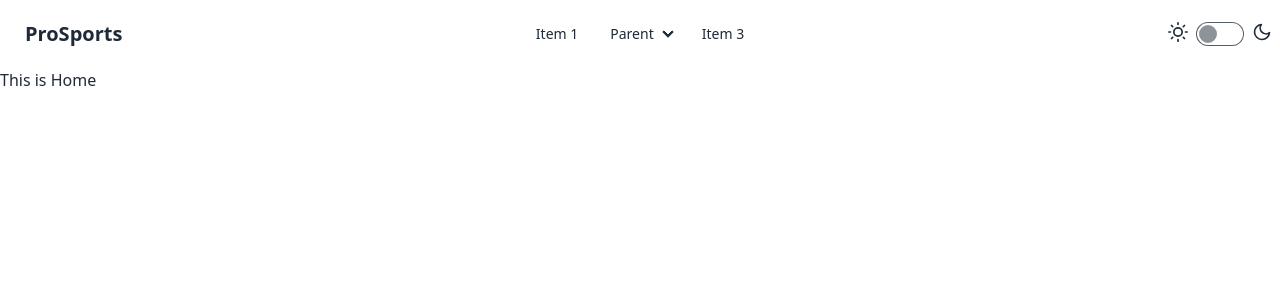
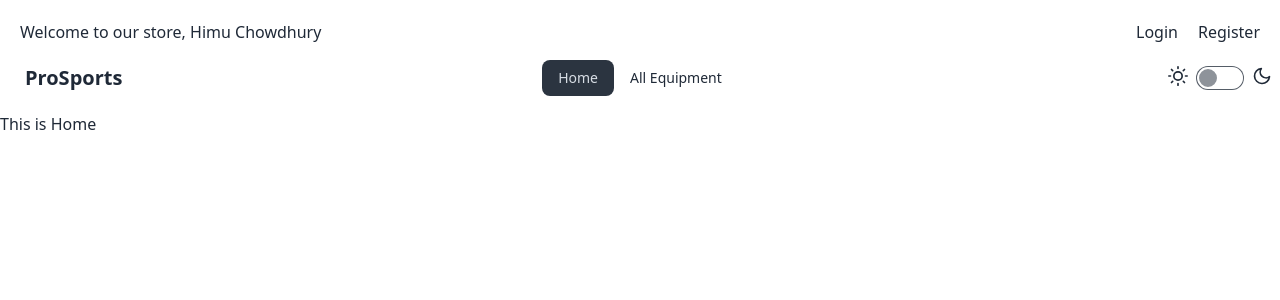
Before and after one commit to himu004/pro-sports-client, a React (Vite) app: page / in a window 1280 px wide. Shown: the top 300 px of the page. Built offline with nearby package versions, Linux system fonts and the light colour scheme.

Commit message:
Login and Register Page Added

```diff
--- a/src/components/Header.jsx
+++ b/src/components/Header.jsx
@@ -1,16 +1,49 @@
-
-import { Tooltip } from 'react-tooltip'
-
+import { Link, NavLink } from "react-router-dom";
+import { Tooltip } from "react-tooltip";
 
 const Header = () => {
-
   // const toggleDarkMode = () => {
   //     setDarkMode(!darkMode);
   //     document.body.classList.toggle('dark-mode', !darkMode);
   // };
 
+  const links = (
+    <>
+      <li>
+        <NavLink
+          to="/"
+          className={({ isActive, isPending }) =>
+            isPending ? "pending" : isActive ? "active" : ""
+          }
+        >
+          Home
+        </NavLink>
+      </li>
+      <li>
+        <NavLink
+          to="/all-equipment"
+          className={({ isActive, isPending }) =>
+            isPending ? "pending" : isActive ? "active" : ""
+          }
+        >
+          All Equipment
+        </NavLink>
+      </li>
+    </>
+  );
+
   return (
     <header>
+      <div className="pt-5 px-5 flex justify-between">
+        <h1>
+          Welcome to our store, <span>Himu Chowdhury</span>
+        </h1>
+
+        <div className="space-x-5">
+          <Link to="/login">Login</Link>
+          <Link to="/register">Register</Link>
+        </div>
+      </div>
       <div className="navbar bg-base-100">
         <div className="navbar-start">
           <div className="dropdown">
@@ -34,52 +67,20 @@ const Header = () => {
               tabIndex={0}
               className="menu menu-sm dropdown-content bg-base-100 rounded-box z-[1] mt-3 w-52 p-2 shadow"
             >
-              <li>
-                <a>Item 1</a>
-              </li>
-              <li>
-                <a>Parent</a>
-                <ul className="p-2">
-                  <li>
-                    <a>Submenu 1</a>
-                  </li>
-                  <li>
-                    <a>Submenu 2</a>
-                  </li>
-                </ul>
-              </li>
-              <li>
-                <a>Item 3</a>
-              </li>
+              {links}
             </ul>
           </div>
           <a className="btn btn-ghost text-xl">ProSports</a>
         </div>
         <div className="navbar-center hidden lg:flex">
-          <ul className="menu menu-horizontal px-1">
-            <li>
-              <a>Item 1</a>
-            </li>
-            <li>
-              <details>
-                <summary>Parent</summary>
-                <ul className="p-2">
-                  <li>
-                    <a>Submenu 1</a>
-                  </li>
-                  <li>
-                    <a>Submenu 2</a>
-                  </li>
-                </ul>
-              </details>
-            </li>
-            <li>
-              <a>Item 3</a>
-            </li>
-          </ul>
+          <ul className="menu menu-horizontal px-1">{links}</ul>
         </div>
         <div className="navbar-end">
-        <label data-tooltip-id="my-tooltip" data-tooltip-content="Hello world!" className="flex cursor-pointer gap-2">
+          <label
+            data-tooltip-id="my-tooltip"
+            data-tooltip-content='Toggle Theme'
+            className="flex cursor-pointer gap-2"
+          >
             <svg
               xmlns="http://www.w3.org/2000/svg"
               width="20"
@@ -114,7 +115,6 @@ const Header = () => {
             </svg>
           </label>
         </div>
-
       </div>
       <Tooltip id="my-tooltip" />
     </header>
--- /dev/null
+++ b/src/pages/Login/Login.jsx
@@ -0,0 +1,11 @@
+
+
+const Login = () => {
+    return (
+        <div>
+
+        </div>
+    );
+};
+
+export default Login;
--- /dev/null
+++ b/src/pages/Register/Register.jsx
@@ -0,0 +1,11 @@
+
+
+const Register = () => {
+    return (
+        <div>
+
+        </div>
+    );
+};
+
+export default Register;
```
Also changed, not shown: src/routers/Routes.jsx (+10 -0 lines). Lines whose indentation alone changed are shown as unchanged.
